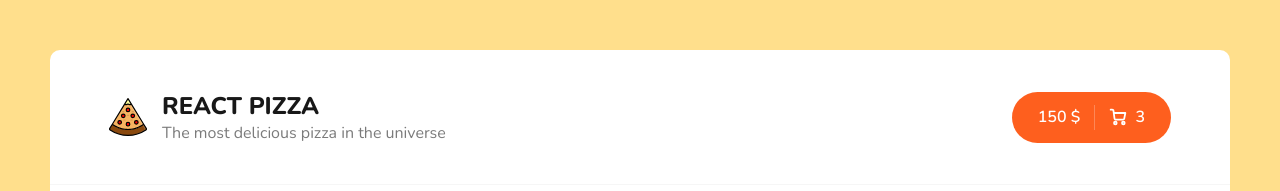
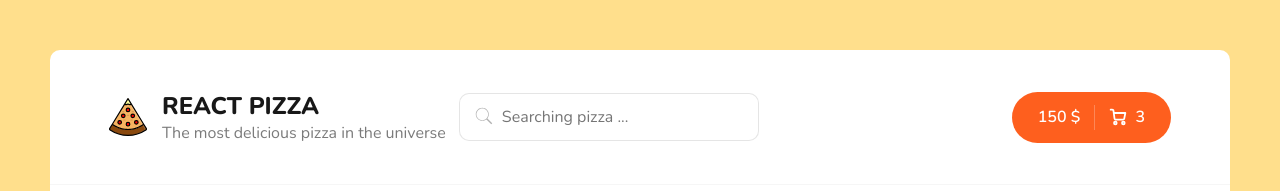
Before and after one commit to Shinji-32/react-pizza, a React (Create React App) app: page / in a window 1280 px wide. Shown: the top 191 px of the page. Built offline with nearby package versions, Linux system fonts and the light colour scheme; no server answers.

Commit message:
Pagination + searching bar

```diff
--- a/package.json
+++ b/package.json
@@ -10,6 +10,7 @@
     "react": "^19.1.0",
     "react-content-loader": "^7.0.2",
     "react-dom": "^19.1.0",
+    "react-paginate": "^8.3.0",
     "react-router-dom": "^6.30.0",
     "react-scripts": "5.0.1",
     "sass": "^1.86.3",
--- a/src/App.js
+++ b/src/App.js
@@ -12,12 +12,17 @@ import {Routes, Route } from 'react-router-dom';
 
 
 function App() {
+  const [searchValue, setSearchValue] = React.useState('');
+
+  console.log(searchValue, 'INPUT CHANGED')
+
+
   return (
     <div className="wrapper">
-      <Header />
+      <Header searchValue={searchValue} setSearchValue={setSearchValue}/>
       <div className="content">
           <Routes>
-            <Route path="/" element={<Home/>}/>
+            <Route path="/" element={<Home searchValue={searchValue}/>}/>
             <Route path="/cart" element={<Cart/>}/>
             <Route path="*" element={<NotFound/>}/>
           </Routes>
--- a/src/components/Header.jsx
+++ b/src/components/Header.jsx
@@ -1,6 +1,7 @@
 import { Link } from "react-router-dom";
+import Search from "./Search";
 
-function Header(){
+function Header({searchValue, setSearchValue}){
     return(
       <div className="header">
           <div className="container">
@@ -13,6 +14,7 @@ function Header(){
                 </div>
               </div>
             </Link>
+            <Search searchValue={searchValue} setSearchValue={setSearchValue}/>
             <div className="header__cart">
               <Link to="/cart" className="button button--cart">
                 <span>150 $</span>
--- /dev/null
+++ b/src/components/Pagination/Pagination.module.scss
@@ -0,0 +1,34 @@
+.root {
+    li{
+        display: inline-flex;
+
+
+        a {
+            text-align: center;
+            width: 45px;
+            line-height: 42px;
+            height: 40px;
+            border: 1px solid #fe5f1e;
+            border-radius: 30px;
+            margin-right: 10px;
+            cursor: pointer;
+            display: inline-block;
+            color: #fe5f1e;
+
+
+            &:hover {
+                background-color: #fe5f1e;
+                color: #fff;
+            }
+        }
+    }
+
+    :global {
+        .selected {
+            a{
+                background-color: #fe5f1e;
+                color: #fff;
+            }
+        }
+    }
+}
--- /dev/null
+++ b/src/components/Pagination/index.jsx
@@ -0,0 +1,23 @@
+import React from 'react'
+import ReactPaginate from 'react-paginate';
+
+import styles from './Pagination.module.scss';
+
+const Pagination = ({onChangePage}) => {
+  return (
+    <div>
+      <ReactPaginate
+              className={styles.root}
+              breakLabel="..."
+              nextLabel=">"
+              previousLabel="<"
+              onPageChange={(event) => onChangePage(event.selected+1)}
+              pageRangeDisplayed={4}
+              pageCount={3}
+              renderOnZeroPageCount={null}
+            />
+    </div>
+  );
+};
+
+export default Pagination;
--- /dev/null
+++ b/src/components/Search/Search.module.scss
@@ -0,0 +1,41 @@
+.root {
+    position: relative;
+    left: -120px;
+}
+
+.input {
+    border: 1px solid rgba(0, 0, 0, 0.1);
+    padding: 12px 20px;
+    padding-left: 42px;
+    width: 300px;
+    border-radius: 10px;
+    font-size: 16px;
+    transition: all 0.15s ease-in-out;
+
+    &:focus{
+        border: 1px solid rgba(0, 0, 0, 0.2);
+    }
+}
+
+.icon {
+    width: 22px;
+    height: 22px;
+    opacity: 0.3;
+    position: absolute;
+    left: 14px;
+    top: 12px;
+}
+
+.clearIcon{
+    width: 18px;
+    height: 18px;
+    opacity: 0.3;
+    position: absolute;
+    right: 15px;
+    top: 15px;
+    cursor: pointer;
+
+    &:hover {
+        opacity: 0.8;
+    }
+}
--- /dev/null
+++ b/src/components/Search/index.jsx
@@ -0,0 +1,39 @@
+import React, { Component } from 'react'
+import styles from './Search.module.scss';
+
+const Search = ({searchValue, setSearchValue}) => {
+    return(
+      <div className={styles.root}>
+      <svg
+      className={styles.icon}
+      height="512px"
+      id="Layer_1"
+      enableBackground="new 0 0 512 512"
+      version="1.1"
+      viewBox="0 0 512 512"
+      width="512px"
+      xmlns="http://www.w3.org/2000/svg">
+        <path d="M448.3,424.7L335,311.3c20.8-26,33.3-59.1,33.3-95.1c0-84.1-68.1-152.2-152-152.2c-84,0-152,68.2-152,152.2
+         s68.1,152.2,152,152.2c36.2,0,69.4-12.7,95.5-33.8L425,448L448.3,424.7z M120.1,312.6c-25.7-25.7-39.8-59.9-39.8-96.3
+         s14.2-70.6,39.8-96.3S180,80,216.3,80c36.3,0,70.5,14.2,96.2,39.9s39.8,59.9,39.8,96.3s-14.2,70.6-39.8,96.3
+         c-25.7,25.7-59.9,39.9-96.2,39.9C180,352.5,145.8,338.3,120.1,312.6z"/>
+      </svg>
+        <input
+        value={searchValue}
+        onChange={event => setSearchValue(event.target.value)}
+        className={styles.input} placeholder="Searching pizza ..." />
+      {searchValue && (
+        <svg onClick={() => setSearchValue('')} className={styles.clearIcon}
+            height="48"
+            viewBox="0 0 48 48"
+            width="48"
+            xmlns="http://www.w3.org/2000/svg">
+            <path d="M38 12.83L35.17 10 24 21.17 12.83 10 10 12.83 21.17 24 10 35.17 12.83 38 24 26.83 35.17 38 38 35.17 26.83 24z"/>
+            <path d="M0 0h48v48H0z"
+            fill="none"/>
+        </svg>)}
+      </div>
+    );
+ };
+
+ export default Search;
--- a/src/pages/Home.jsx
+++ b/src/pages/Home.jsx
@@ -4,11 +4,13 @@ import Categories from "../components/Categories";
 import Sort from "../components/Sort";
 import BlockPizza from "../components/PizzaBlock";
 import Skeleton from "../components/PizzaBlock/Skeleton";
+import Pagination from '../components/Pagination';
 
-const Home = () => {
+const Home = ({searchValue}) => {
   const [items, setItems] = React.useState([]);
   const [isLoading, setIsLoading]=React.useState(true);
   const [categoryId, setCategoryId] = React.useState(0);
+  const [currentPage, setCurrentPage] = React.useState(1);
   const [sortType, setSortType] = React.useState({
     name: 'popularity',
     sortProperty: 'rating',
@@ -21,18 +23,21 @@ const Home = () => {
     const sortBy = sortType.sortProperty.replace('-', '');
     const order = sortType.sortProperty.includes('-') ? 'asc' : 'desc';
     const category = categoryId > 0 ? `category=${categoryId}` : '';
+    const search = searchValue ? `&search=${searchValue}` : '';
 
-    fetch(`https://6815f29832debfe95dbce93b.mockapi.io/items?${
-      category}&sortBy=${sortBy}&order=${order}`,
-  )
+    fetch(`https://6815f29832debfe95dbce93b.mockapi.io/items?page=${currentPage}&limit=4&${
+      category}&sortBy=${sortBy}&order=${order}${search}`,
+    )
     .then((res) => res.json())
     .then((arr)=>{
       setItems(arr);
       setIsLoading(false);
     });
     //window.scrollTo(0,0);
-  }, [categoryId, sortType]);
+  }, [categoryId, sortType, searchValue, currentPage]);
 
+  const pizzas = Array.isArray(items) ? items.map((obj) => <BlockPizza key={obj.id} {...obj} />) : [];
+  const skeletons = [... new Array(10)].map((_, index) => <Skeleton key={index} />);
 
   return (
     <div className="container">
@@ -43,11 +48,9 @@ const Home = () => {
           <h2 className="content__title">All pizzas</h2>
           <div className="content__items">
           <div className="content__items">
-            {isLoading
-              ? [... new Array(10)].map((_, index) => <Skeleton key={index} />)
-              : items.map((obj) => <BlockPizza key={obj.id}{...obj} />)}
+            {isLoading ? skeletons : pizzas}</div>
           </div>
-          </div>
+        <Pagination onChangePage={(number)=> setCurrentPage(number)}/>
     </div>
   )
 };
--- a/src/scss/app.scss
+++ b/src/scss/app.scss
@@ -14,7 +14,7 @@ body {
   background-color: #fff;
   margin: 50px auto;
   border-radius: 10px;
-  max-width: 1400px;
+  max-width: 1300px;
 
   @media (max-width: 645px){
      width: calc(100vw - 30px);
@@ -35,7 +35,7 @@ body {
   &__items {
     display: grid;
     grid-template-columns: repeat(4, 1fr);
-    grid-template-rows: repeat(2, 1fr);
+    grid-template-rows: repeat(1, 1fr);
     grid-column-gap: 11px;
 
     @media (max-width: 1400px){
```
Also changed, not shown: 1 other file (tests, documents, lock files or other folders).
